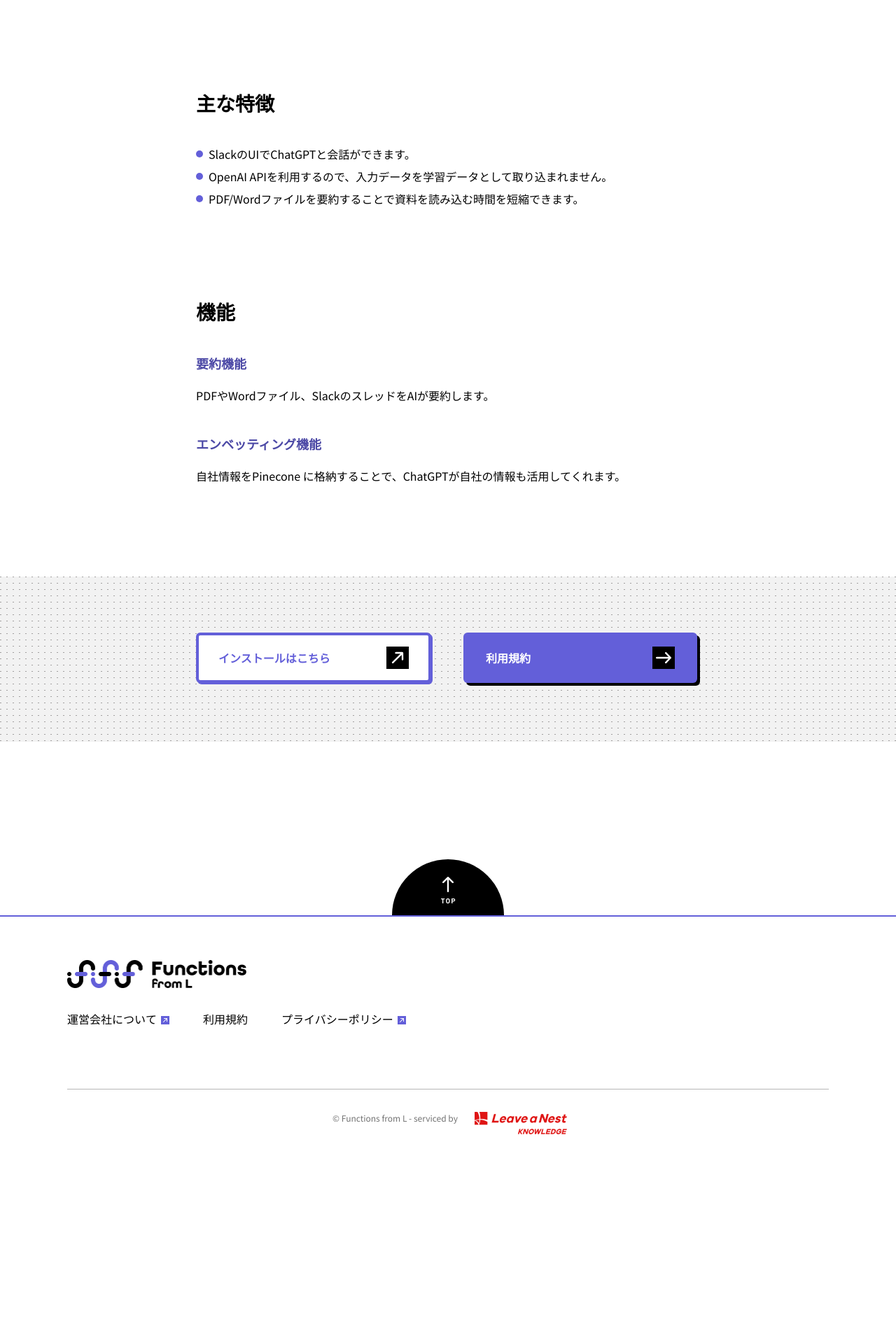
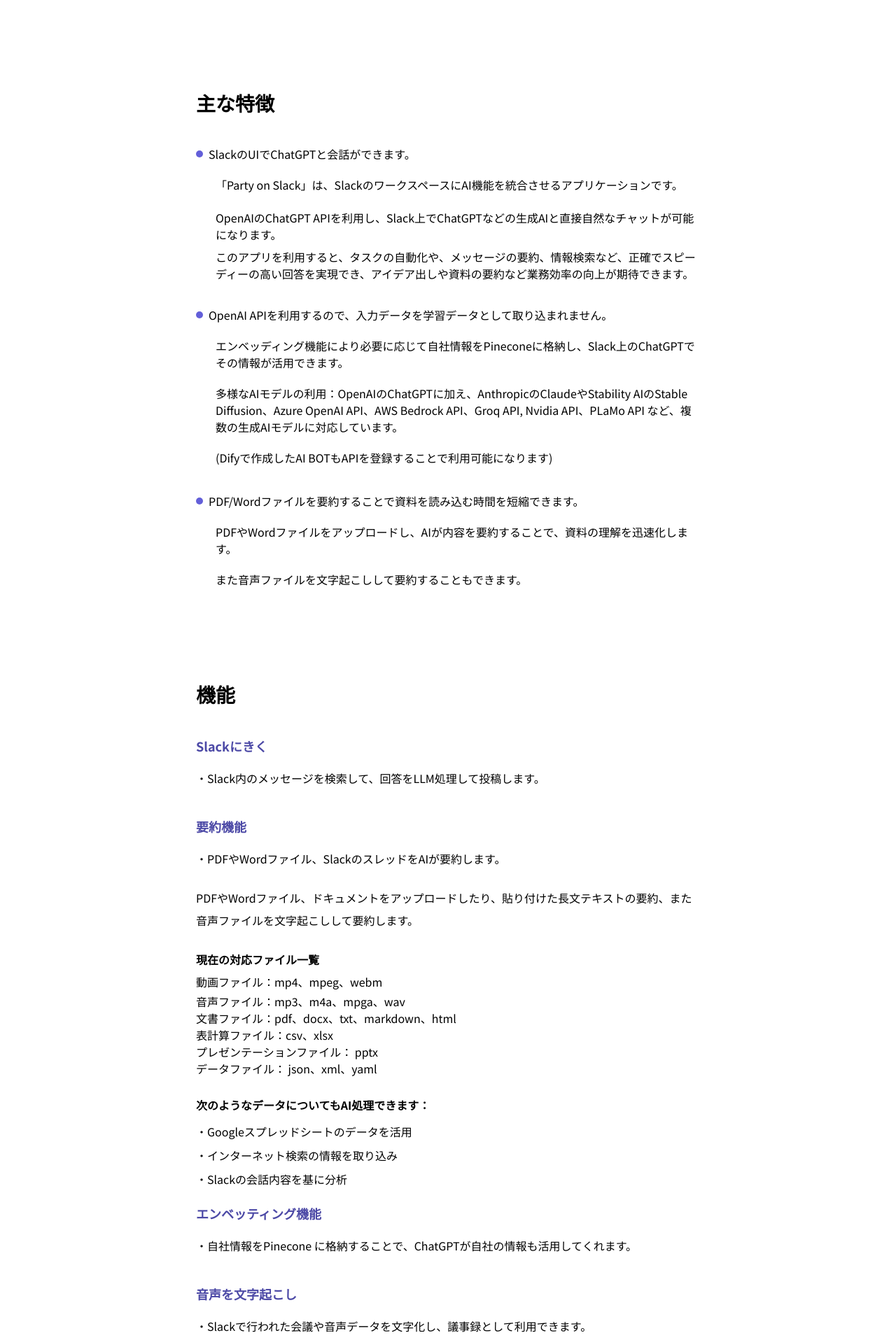
Before and after one commit to leaveanest/functions, a PHP site: page /products/partyonslack/ in a window 1280 px wide. Shown: the part 1433-3348 px from the top of the page at 70% size. Before the commit the page ends 3054 px from the top, so only its background shows below. Run offline with PHP 8.4, Linux system fonts and the light colour scheme.

Commit message:
Party on Slackページ更新

```diff
--- a/css/module.css
+++ b/css/module.css
@@ -1773,6 +1773,11 @@
     margin-right: 8px;
     margin-top: 7px;
 }
+.c-list-4 > li.none-marker::before {
+    width: 20px;
+    background-color: #FFF;
+    margin-bottom: 0px;
+}
 @media screen and (max-width: 750px) {
     .c-list-4 > li::before {
         width: 2.1333333333vw;
--- a/css/reset.css
+++ b/css/reset.css
@@ -103,3 +103,31 @@ textarea {
     overflow: auto;
     resize: none;
 }
+
+ul.c-list-4　li.none-marker {
+    display: block;
+    list-style-type: none;
+}
+
+.none-marker li {
+    display: block;
+    list-style-type: none;
+}
+li.none-marker {
+      display: block;
+      list-style-type: none;
+}
+
+ul.c-list-4　li.none-marker {
+    display: block;
+    list-style: none;
+}
+
+  .none-marker li {
+    display: block;
+    list-style: none;
+}
+li.none-marker {
+      display: block;
+      list-style: none;
+}
--- a/products/partyonslack/index.html
+++ b/products/partyonslack/index.html
@@ -238,11 +238,19 @@
                             </div>
                             <div class="c-cassette-3__txt">
                                 <ul class="c-list-4">
-                                    <li>SlackのUIでChatGPTと会話ができます。</li>
-                                    <li>OpenAI APIを利用するので、入力データを学習データとして取り込まれません。</li>
-                                    <li>PDF/Wordファイルを要約することで資料を読み込む時間を短縮できます。</li>
+                                    <li class="mgb-pc--20">SlackのUIでChatGPTと会話ができます。</li>
+                                    <li class="none-marker mgb-pc--20">「Party on Slack」は、SlackのワークスペースにAI機能を統合させるアプリケーションです。</li>
+                                    <li class="none-marker">OpenAIのChatGPT APIを利用し、Slack上でChatGPTなどの生成AIと直接自然なチャットが可能になります。</li>
+                                    <li class="none-marker mgb-pc--35">このアプリを利用すると、タスクの自動化や、メッセージの要約、情報検索など、正確でスピーディーの高い回答を実現でき、アイデア出しや資料の要約など業務効率の向上が期待できます。</li>
+                                    <li class="mgb-pc--20">OpenAI APIを利用するので、入力データを学習データとして取り込まれません。</li>
+                                    <li class="none-marker mgb-pc--20">エンベッディング機能により必要に応じて自社情報をPineconeに格納し、Slack上のChatGPTでその情報が活用できます。</li>
+                                    <li class="none-marker mgb-pc--20">多様なAIモデルの利用：OpenAIのChatGPTに加え、AnthropicのClaudeやStability AIのStable Diffusion、Azure OpenAI API、AWS Bedrock API、Groq API, Nvidia API、PLaMo API など、複数の生成AIモデルに対応しています。</li>
+                                    <li class="none-marker mgb-pc--35">(Difyで作成したAI BOTもAPIを登録することで利用可能になります)</li>
+                                    <li class="mgb-pc--20">PDF/Wordファイルを要約することで資料を読み込む時間を短縮できます。</li>
+                                    <li class="none-marker mgb-pc--20">PDFやWordファイルをアップロードし、AIが内容を要約することで、資料の理解を迅速化します。</li>
+                                    <li class="none-marker">また音声ファイルを文字起こしして要約することもできます。</li>
                                 </ul>
-                                <!-- [/c-list-4] -->
+                                    <!-- [/c-list-4] -->
 
                             </div>
                         </div>
@@ -259,10 +267,44 @@
                             </div>
 
                             <div class="c-cassette-3__txt">
+                                <h3 class="c-ttl-5">Slackにきく</h3>
+                                <p class="c-txt-1">・Slack内のメッセージを検索して、回答をLLM処理して投稿します。</p>
+                                <h3 class="c-ttl-5"></h3>
+                                <p class="c-txt-1"></p>
                                 <h3 class="c-ttl-5">要約機能</h3>
-                                <p class="c-txt-1">PDFやWordファイル、SlackのスレッドをAIが要約します。</p>
+                                <p class="c-txt-1">・PDFやWordファイル、SlackのスレッドをAIが要約します。</p>
+                                <p class="c-txt-1">PDFやWordファイル、ドキュメントをアップロードしたり、貼り付けた長文テキストの要約、また音声ファイルを文字起こしして要約します。</p>
+
+                                <dl class="c-list-4">
+                                <dt class="c-txt-1 fw-bold">現在の対応ファイル一覧</dt>
+                                <dd class="c-txt-1">動画ファイル：mp4、mpeg、webm</dd>
+                                <dd>音声ファイル：mp3、m4a、mpga、wav</dd>
+                                <dd>文書ファイル：pdf、docx、txt、markdown、html</dd>
+                                <dd>表計算ファイル：csv、xlsx</dd>
+                                <dd>プレゼンテーションファイル： pptx</dd>
+                                <dd>データファイル： json、xml、yaml</dd>
+                                </dl>
+
+                                <dl class="c-list-4 ">
+                                <dt class="mgb-pc--10 c-txt-1 fw-bold">次のようなデータについてもAI処理できます：</dt>
+                                <dd class="mgb-pc--10">・Googleスプレッドシートのデータを活用</dd>
+                                <dd class="mgb-pc--10">・インターネット検索の情報を取り込み</dd>
+                                <dd class="mgb-pc--10"></dd>・Slackの会話内容を基に分析</dd>
+                                </dl>
+
                                 <h3 class="c-ttl-5">エンベッティング機能</h3>
-                                <p class="c-txt-1">自社情報をPinecone に格納することで、ChatGPTが自社の情報も活用してくれます。</p>
+                                <p class="c-txt-1">・自社情報をPinecone に格納することで、ChatGPTが自社の情報も活用してくれます。</p>
+                                <h3 class="c-ttl-5">音声を文字起こし</h3>
+                                <p class="c-txt-1">・Slackで行われた会議や音声データを文字化し、議事録として利用できます。
+                                </p>
+                                <h3 class="c-ttl-5">画像生成機能</h3>
+                                <p class="c-txt-1">・dall-e, Stable Diffusionが利用可能で、そこから画像を生成することができます。</p>
+                                <h3 class="c-ttl-5">RSSコンシェルジュ</h3>
+                                <p class="c-txt-1">・RSS feedのURLを登録すると、定期的に新規記事をLLM処理し、チャンネルに投稿します。</p>
+                                <h3 class="c-ttl-5">スケジュール調整</h3>
+                                <p class="c-txt-1">・Googleカレンダーを調べて時間調整をすることが出来ます。調整したい人と調整する期間を選択することでスケジュール調整ができます。</p>
+                                <h3 class="c-ttl-5">カスタマイズ可能なキャラクター</h3>
+                                <p class="c-txt-1">・AIの口調や個性を設定して、団体に合わせた実用的な返答を構築できます。</p>
                             </div>
 
                         </div>
```
